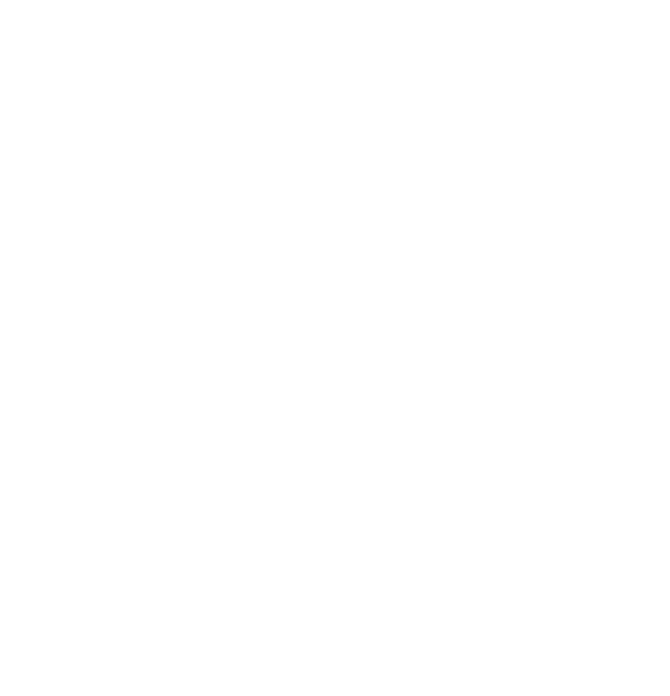
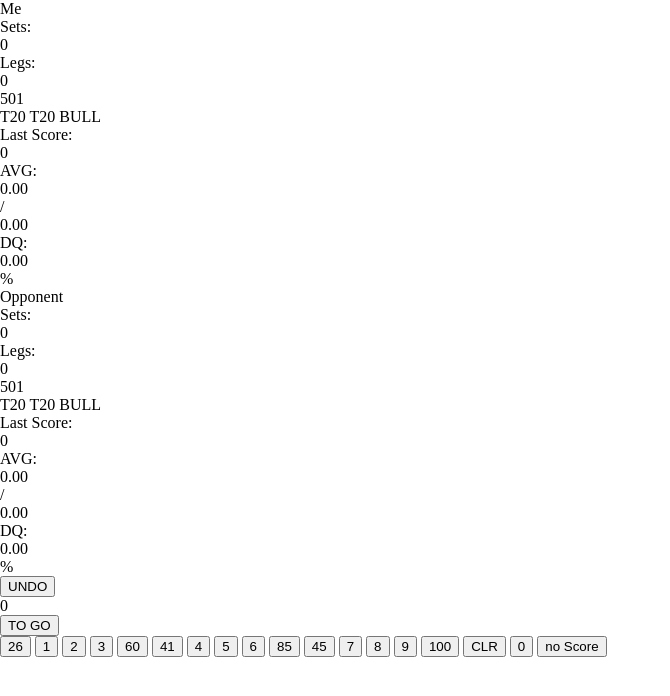
Before and after one commit to KrokoNinja/Dart_Scorer, a plain HTML site: page index.html in a window 1280 px wide. Shown: the whole page, without its empty margins (0-670 px from the left). Drawn offline with Linux system fonts and the light colour scheme.

Commit message:
set up html + css reset

```diff
--- a/index.html
+++ b/index.html
@@ -1,14 +1,60 @@
 <!DOCTYPE html>
 <html lang="en">
 	<head>
-    <meta charset="UTF-8">
-    <meta http-equiv="X-UA-Compatible" content="IE=edge">
-    <meta name="viewport" content="width=device-width, initial-scale=1.0">
-    <link rel="stylesheet" href="styles/style.css">
+		<meta charset="UTF-8" />
+		<meta http-equiv="X-UA-Compatible" content="IE=edge" />
+		<meta name="viewport" content="width=device-width, initial-scale=1.0" />
+		<link rel="stylesheet" href="styles/style.css" />
 		<script src="js/script.js"></script>
 		<title>Darts Scorer</title>
 	</head>
 	<body>
-
+		<div id="scoreboard">
+			<div id="client" class="player">
+                <p class="name" id="player_name">Me</p>
+                <p class="sets">Sets: <p id="player_sets_count">0</p></p>
+                <p class="legs">Legs: <p id="player_legs_count">0</p></p>
+                <p class="score" id="player_score">501</p>
+                <p class="checkout" id="player_checkout">T20 T20 BULL</p>
+                <p class="last_score">Last Score: <p id="player_last">0</p></p>
+                <p class="average">AVG: <p id="player_average_leg">0.00</p> / <p id="player_average_overall">0.00</p></p>
+                <p class="doubles">DQ: <p id="player_doubles">0.00</p>%</p>
+            </div>
+			<div id="opponent" class="player">
+                <p class="name" id="opponent_name">Opponent</p>
+                <p class="sets">Sets: <p id="opponent_sets_count">0</p></p>
+                <p class="legs">Legs: <p id="opponent_legs_count">0</p></p>
+                <p class="score" id="opponent_score">501</p>
+                <p class="checkout" id="opponent_chackout">T20 T20 BULL</p>
+                <p class="last_score">Last Score: <p id="opponent_last">0</p></p>
+                <p class="average">AVG: <p id="opponent_average_leg">0.00</p> / <p id="opponent_average_overall">0.00</p></p>
+                <p class="doubles">DQ: <p id="opponent_double_percentage">0.00</p>%</p>
+            </div>
+		</div>
+		<div id="input">
+            <button id="undo">UNDO</button>
+			<p id="user_input">0</p>
+            <button id="togo">TO GO</button>
+			<div id="input_grid">
+                <button class="input">26</button>
+                <button class="input">1</button>
+                <button class="input">2</button>
+                <button class="input">3</button>
+                <button class="input">60</button>
+                <button class="input">41</button>
+                <button class="input">4</button>
+                <button class="input">5</button>
+                <button class="input">6</button>
+                <button class="input">85</button>
+                <button class="input">45</button>
+                <button class="input">7</button>
+                <button class="input">8</button>
+                <button class="input">9</button>
+                <button class="input">100</button>
+                <button class="input">CLR</button>
+                <button class="input">0</button>
+                <button class="input" type="submit">no Score</button>
+			</div>
+		</div>
 	</body>
 </html>
--- a/styles/style.css
+++ b/styles/style.css
@@ -0,0 +1,30 @@
+html {
+    box-sizing: border-box;
+    font-size: 16px;
+}
+
+*, *:before, *:after {
+    box-sizing: inherit;
+}
+
+body, h1, h2, h3, h4, h5, h6, p, ol, ul {
+    margin: 0;
+    padding: 0;
+    font-weight: normal;
+}
+
+ol, ul {
+    list-style: none;
+}
+
+img {
+    max-width: 100%;
+    height: auto;
+}
+
+p {
+    -webkit-user-select: none; /* Safari */
+    -moz-user-select: none; /* Firefox */
+    -ms-user-select: none; /* IE10+/Edge */
+    user-select: none; /* Standard */
+}
```
Lines whose indentation alone changed are shown as unchanged.
